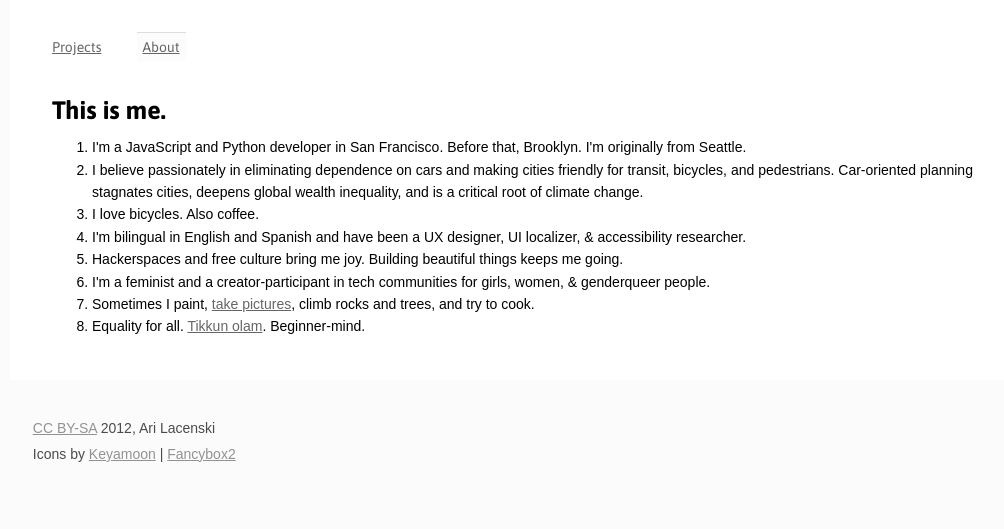
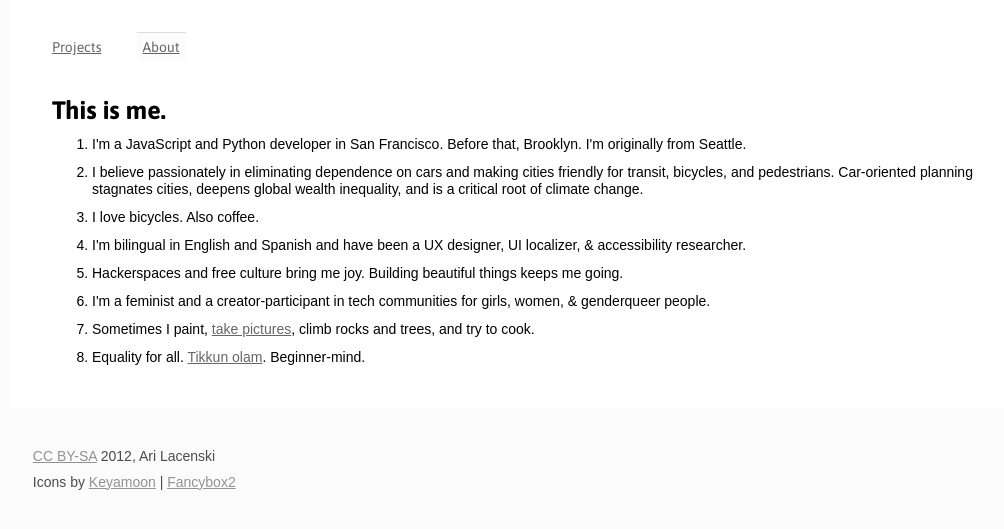
Before and after one commit to tensory/tensorylabs, a Flask app: page / in a window 1280 px wide. Shown: the part 81-610 px from the top of the page, without its empty margins (108-1112 px from the left). Run offline with Flask 2, Linux system fonts and the light colour scheme; some web fonts are replaced.

```diff
--- a/static/assets/css/site.css
+++ b/static/assets/css/site.css
@@ -93,7 +93,9 @@ h3 {
   padding: 2.8em 3em 2em; }
 
 ol {
-  line-height: 1.6em; }
+  line-height: 1.2em; }
+  ol li {
+    margin-bottom: 0.8em; }
 
 #colophon {
   width: 78%;
--- a/static/assets/css/site.scss
+++ b/static/assets/css/site.scss
@@ -138,8 +138,12 @@ h3 {
 }
 
 ol {
-	line-height: 1.6em;
+	line-height: 1.2em;
+	li {
+		margin-bottom: 0.8em;
+	}
 }
+
 #colophon {
 	width: 78%;
 	margin: 0 auto;
```
